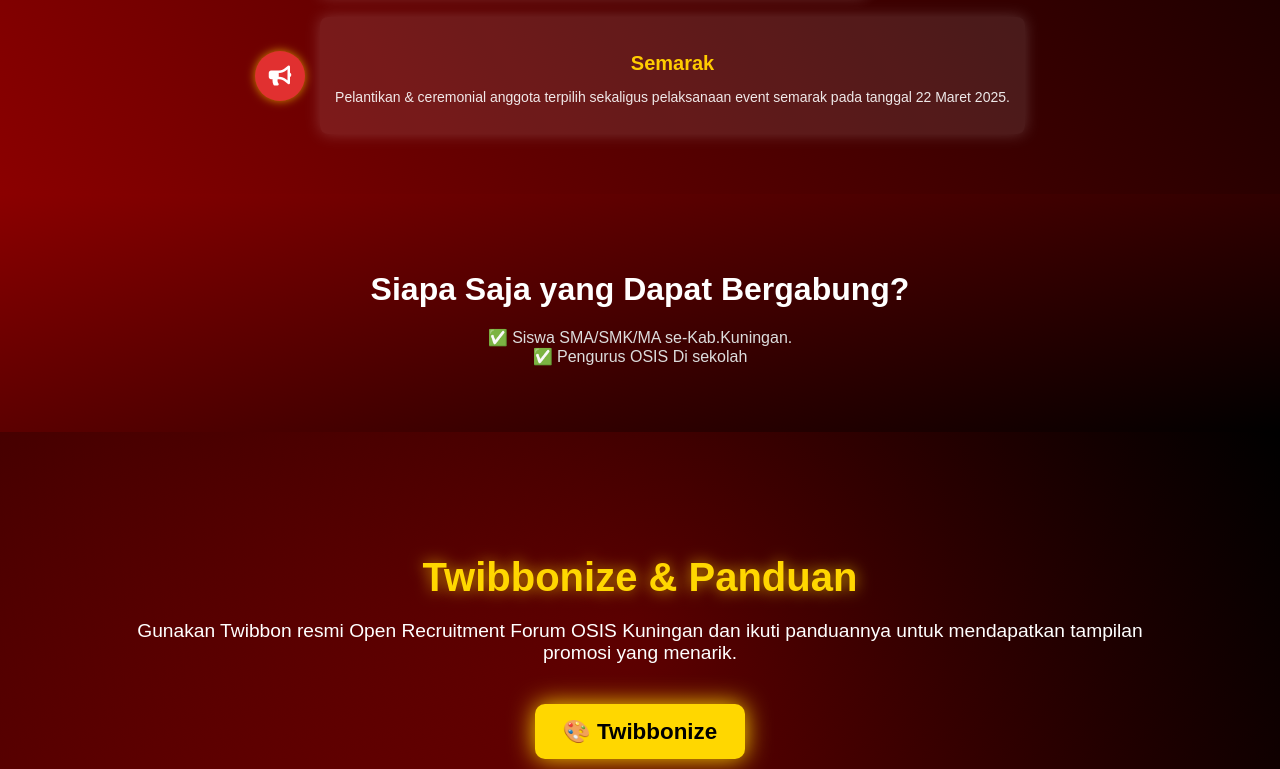
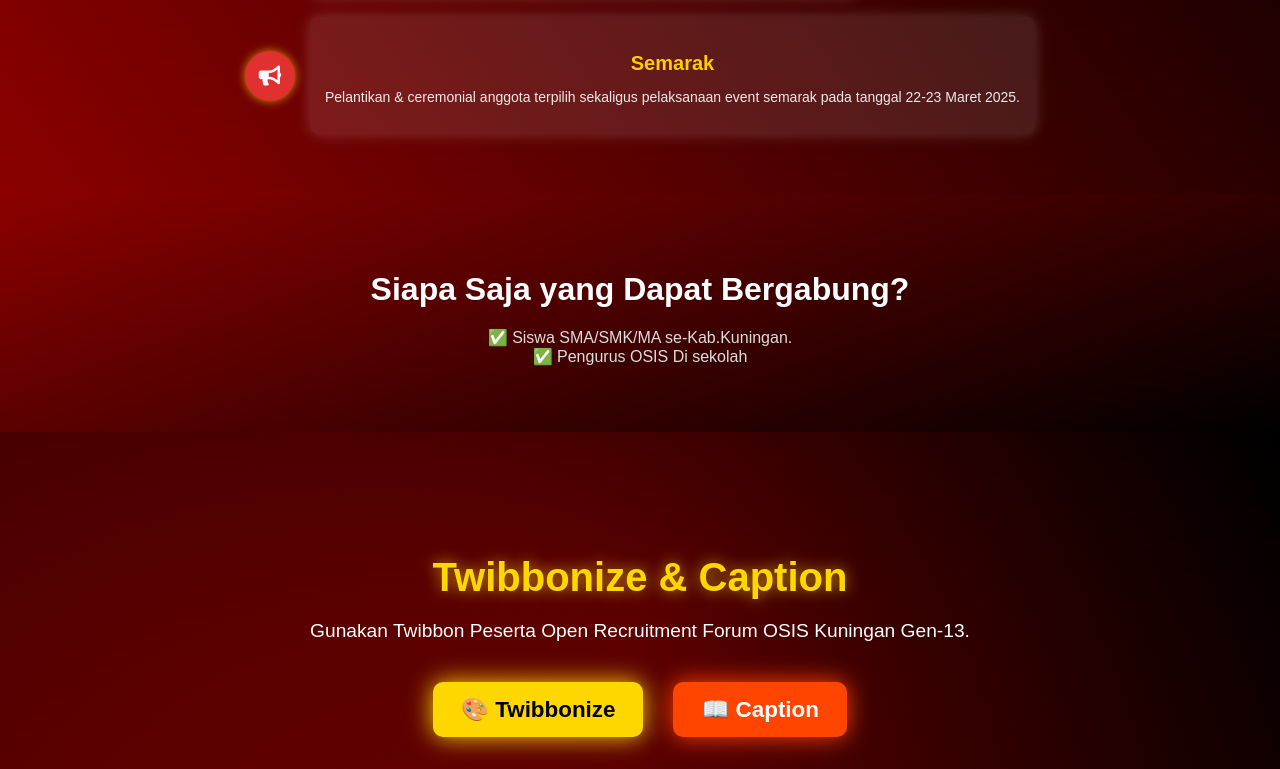
Before and after one commit to Rio3zN9G/OpenRecruitmentBatch2FOKGen13, a plain HTML site: page index.html in a window 1280 px wide. Shown: the part 1371-2140 px from the top of the page. Drawn offline with nearby package versions, Linux system fonts and the light colour scheme; animation ran at ten frames a second.

Commit message:
Update index.html

```diff
--- a/index.html
+++ b/index.html
@@ -66,7 +66,7 @@
             <div class="timeline-icon"><i class="fas fa-bullhorn"></i></div>
             <div class="timeline-content">
                 <h3>Semarak</h3>
-                <p>Pelantikan & ceremonial anggota terpilih sekaligus pelaksanaan event semarak pada tanggal 22 Maret 2025.</p>
+                <p>Pelantikan & ceremonial anggota terpilih sekaligus pelaksanaan event semarak pada tanggal 22-23 Maret 2025.</p>
             </div>
         </div>
     </div>
@@ -84,12 +84,13 @@
     </section>
 
     <section id="twibbonize">
-    <h2>Twibbonize & Panduan</h2>
-    <p>Gunakan Twibbon resmi Open Recruitment Forum OSIS Kuningan dan ikuti panduannya untuk mendapatkan tampilan promosi yang menarik.</p>
+    <h2>Twibbonize & Caption</h2>
+    <p>Gunakan Twibbon Peserta Open Recruitment Forum OSIS Kuningan Gen-13.</p>
     <div class="twibbon-buttons">
         <a href="https://twibbo.nz/forumosiskuningan" target="_blank" class="btn-twibbon">
             🎨 Twibbonize
         </a>
+        <a href="https://docs.google.com/document/d/1g-C0N3brs-hY0_VTo4CNhbVrqVDTi1-k/edit?usp=drivesdk&ouid=101640144726461281247&rtpof=true&sd=true" target="_blank" class="btn-panduan">📖 Caption</a>
     </div>
 </section>
 
```
